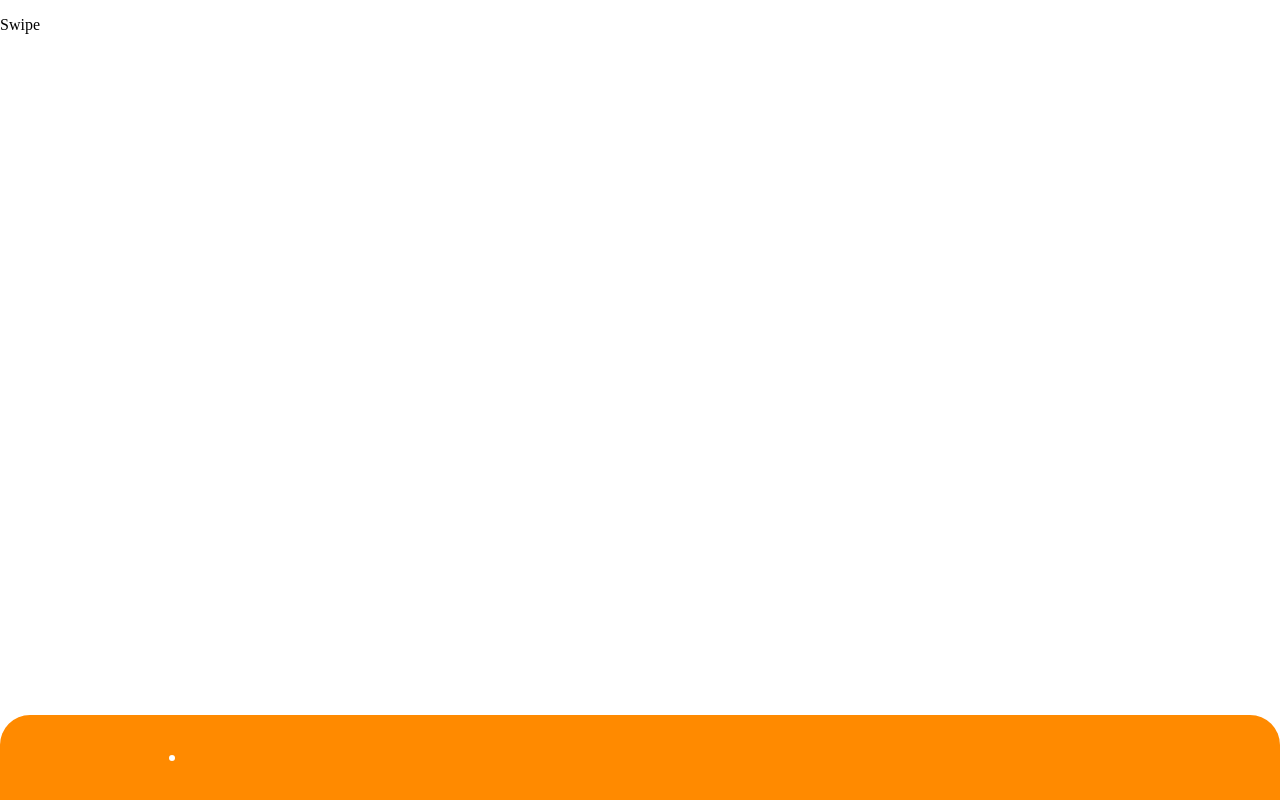
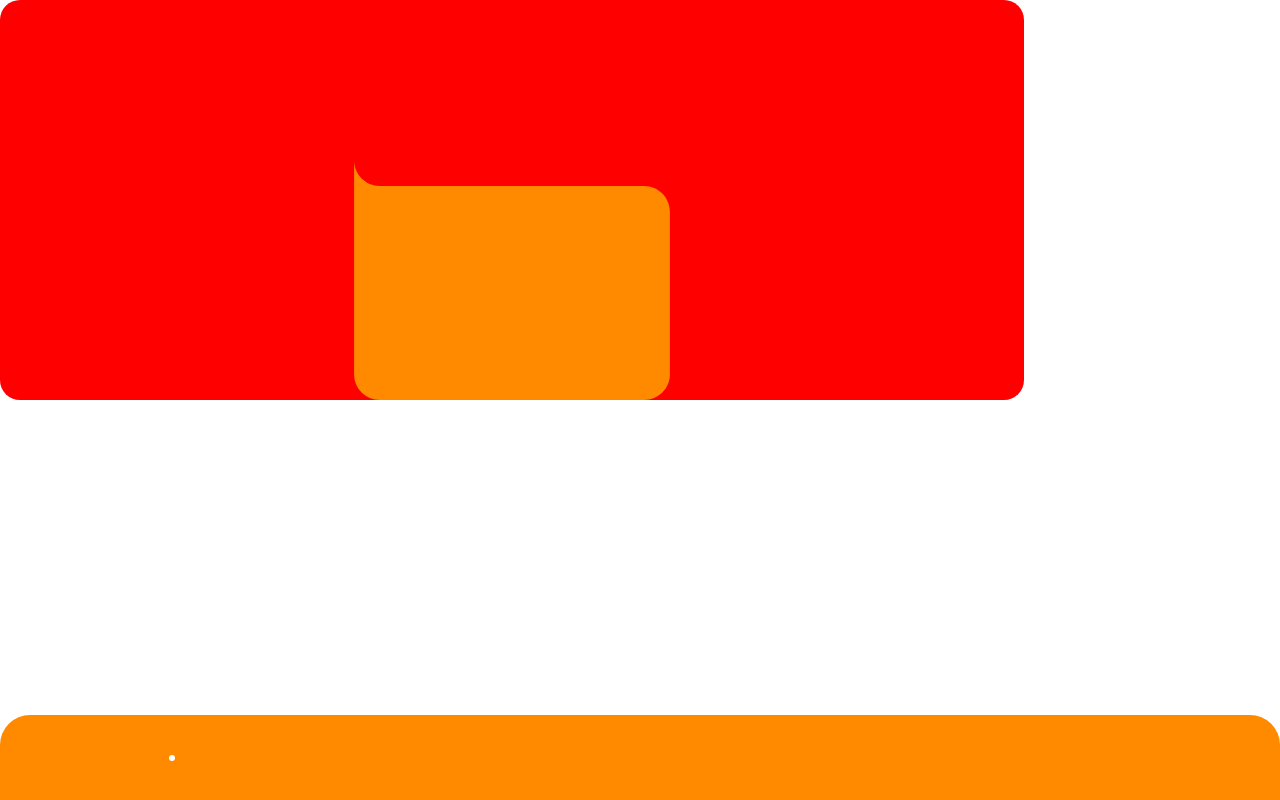
Before and after one commit to Lucerno1/SM42-Group-Project, a Vue app: page /task in a window 1280 px wide. Built offline with nearby package versions, Linux system fonts and the light colour scheme; some icons are missing.

Commit message:
start requestcard

```diff
--- /dev/null
+++ b/src/components/requestcard/RequestCard.vue
@@ -0,0 +1,35 @@
+<template>
+  <div class="card">
+    <svg
+      width="100%"
+      height="100%"
+      viewBox="0 0 270 342"
+      fill="none"
+      xmlns="http://www.w3.org/2000/svg"
+    >
+      <path
+        d="M0 22C0 9.84974 9.84973 0 22 0H248C260.15 0 270 9.84974 270 22V196C270 208.15 260.15 218 248 218H22C9.84973 218 0 208.15 0 196V22Z"
+      />
+      <path
+        d="M4.92501e-07 320C2.205e-07 332.15 9.84973 342 22 342H248C260.15 342 270 332.15 270 320V181.007C270 168.856 260.15 159.007 248 159.007H22C9.84973 159.007 4.76831e-06 149.157 4.76831e-06 137.007V129L4.92501e-07 320Z"
+        fill="#FF8A00"
+      />
+      <p>hi</p>
+    </svg>
+  </div>
+</template>
+
+<script>
+export default {
+  name: 'RequestCard'
+}
+</script>
+
+<style scoped>
+.card {
+  border-radius: 20px;
+  height: 50vh;
+  width: 80vw;
+  background-color: red;
+}
+</style>
--- a/src/views/SwipeTask.vue
+++ b/src/views/SwipeTask.vue
@@ -1,10 +1,13 @@
 <template>
-  <p>Swipe</p>
+  <RequestCard></RequestCard>
 </template>
 
 <script>
+import RequestCard from '@/components/requestcard/RequestCard'
+
 export default {
-  name: 'SwipeTask'
+  name: 'SwipeTask',
+  components: { RequestCard }
 }
 </script>
 
```
Also changed, not shown: public/img/requestCard.svg (added).
